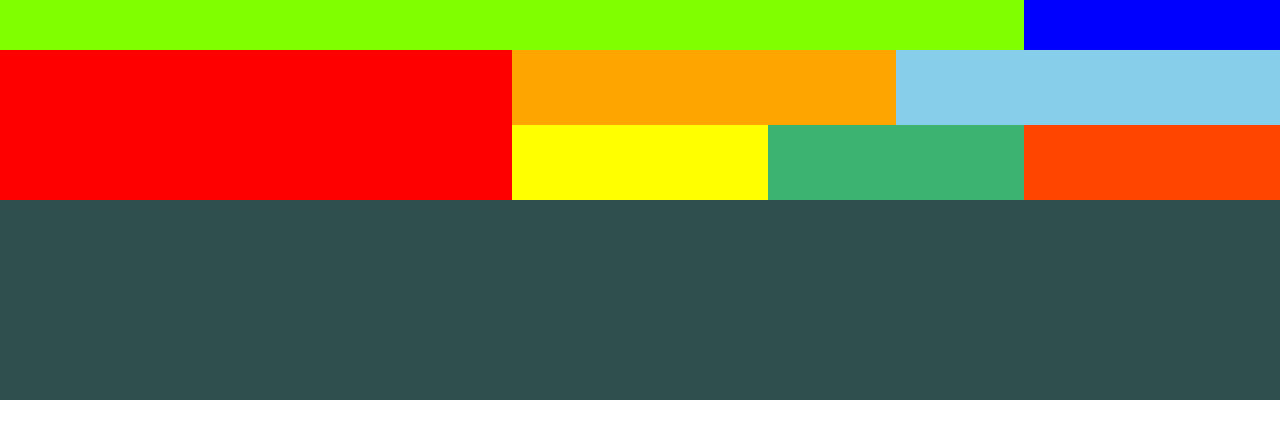
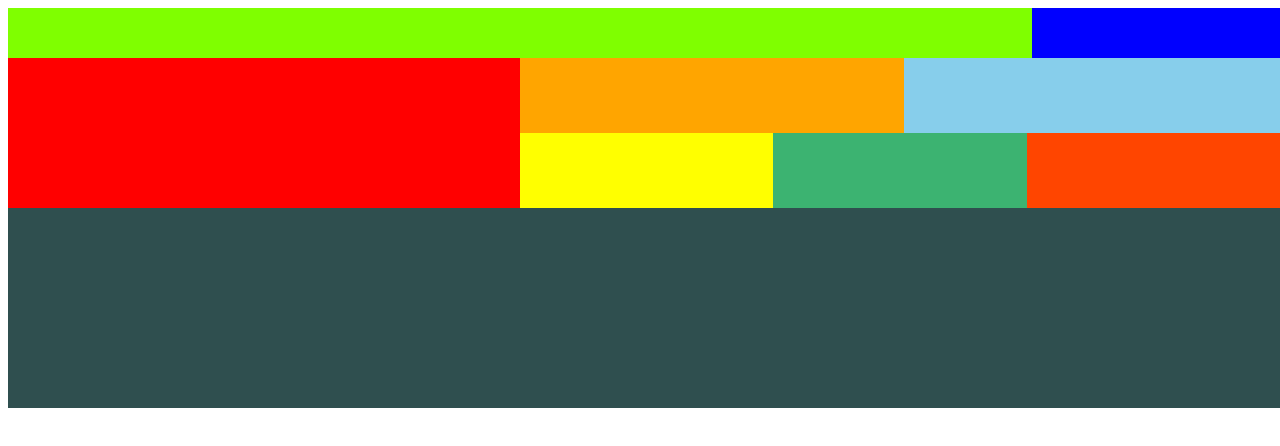
Before and after one commit to GuillaumeDavid23/exo6, a plain HTML site: page index.html in a window 1280 px wide. Drawn offline with Linux system fonts and the light colour scheme.

Commit message:
Version Flex

```diff
--- a/assets/css/style.css
+++ b/assets/css/style.css
@@ -1,5 +1,10 @@
-*{ /* Mise à zéro des marges */
-    margin: 0;
+html{
+    width: 100%;
+}
+body{
+    width: 100%;
+    display: flex;
+    flex-wrap: wrap;
 }
 /* Rectangle Vert */
 .green
@@ -7,8 +12,6 @@
     background-color: chartreuse;
     width: 80%;
     height: 50px;
-    display: flex;
-    float: left;
 }
 
 /* Rectangle bleu */
@@ -17,68 +20,70 @@
     background-color: blue;
     width: 20%;
     height: 50px;
-    display: flex;
-    float: left;
+
+
 }
-
 /* Rectangle rouge */
 .red
 {
     background-color: red;
     width: 40%;
     height: 150px;
+}
+
+.bloc{
+    width: 60%;
+    height: 150px;
     display: flex;
-    float: left;
+    flex-wrap: wrap;
 }
 
 /* Rectangle orange */
 .ora
 {
     background-color: orange;
-    width: 30%;
+    width: 50%;
     height: 75px;
-    display: flex;
-    float: left;
 }
 
 /* Rectangle bleu clair */
 .bluec
 {
     background-color: skyblue;
-    width: 30%;
+    width: 50%;
     height: 75px;
-    display: flex;
-    float: left;
+
+
 }
 
 /* Rectangle jaune */
 .yellow
 {
     background-color: yellow;
-    width: 20%;
+    width: 33%;
     height: 75px;
-    display: flex;
-    float: left;
+
+
 }
 
 /* Rectangle vert foncé */
 .greenf
 {
     background-color:mediumseagreen;
-    width: 20%;
+    width: 33%;
     height: 75px;
-    display: flex;
-    float: left;
+
+
 }
 
 /* Rectangle orange foncé */
 .oraf
 {
     background-color: orangered;
-    width: 20%;
+    width: 33%;
     height: 75px;
-    display: flex;
-    float: left;
+
+
 }
 
 /* Rectangle noir */
@@ -87,6 +92,6 @@
     background-color:darkslategrey;
     width: 100%;
     height: 200px;
-    display: flex;
-    float: left;
+
+
 }
--- a/index.html
+++ b/index.html
@@ -13,15 +13,17 @@
 
 <body>
     <!-- Tous mes rectangle -->
-
     <div class="green"></div>
     <div class="blue"></div>
     <div class="red"></div>
-    <div class="ora"></div>
-    <div class="bluec"></div>
-    <div class="yellow"></div>
-    <div class="greenf"></div>
-    <div class="oraf"></div>
+    <div class="bloc">
+        <div class="ora"></div>
+        <div class="bluec"></div>
+        <div class="yellow"></div>
+        <div class="greenf"></div>
+        <div class="oraf"></div>
+    </div>
+
     <div class="black"></div>
 </body>
 
```
